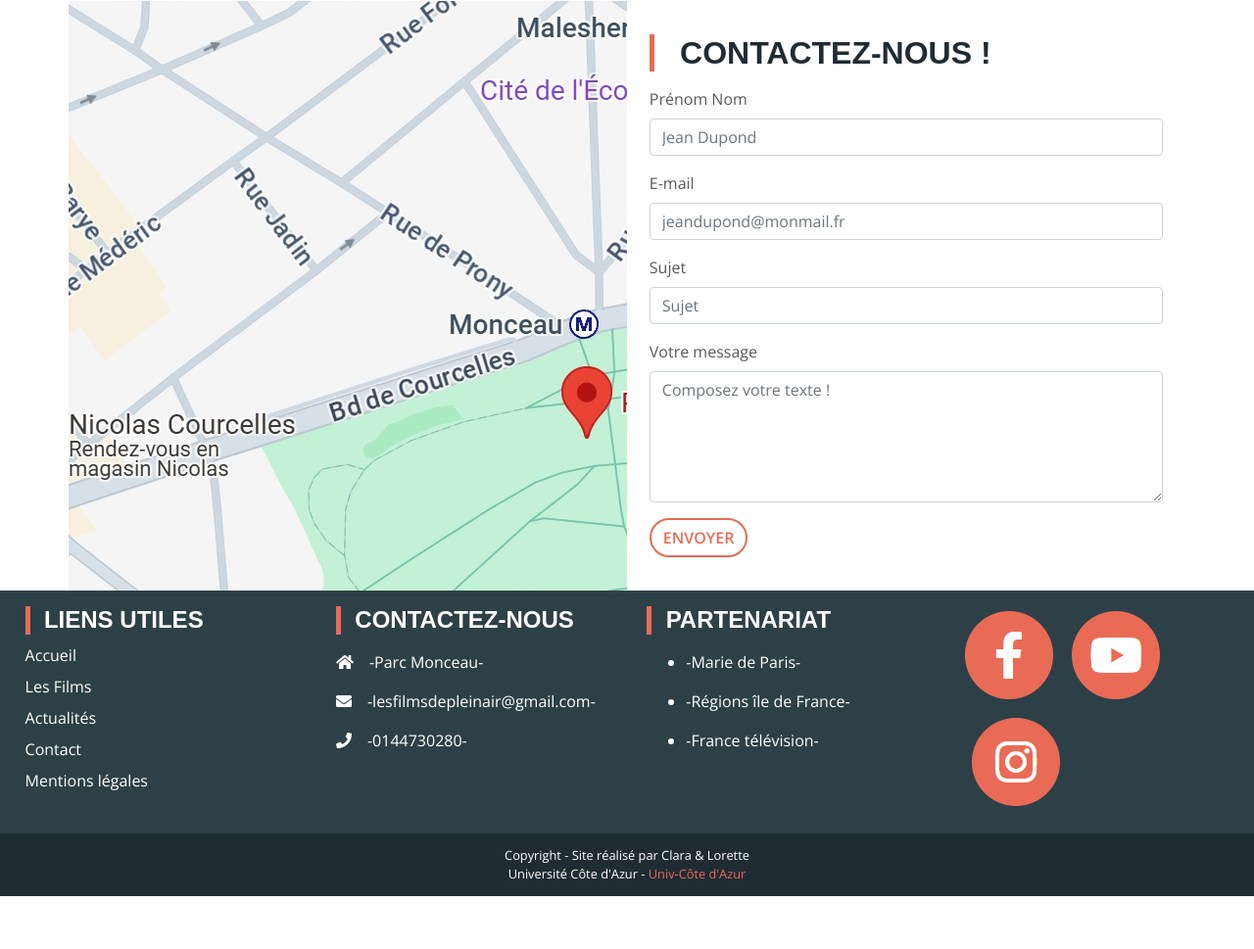
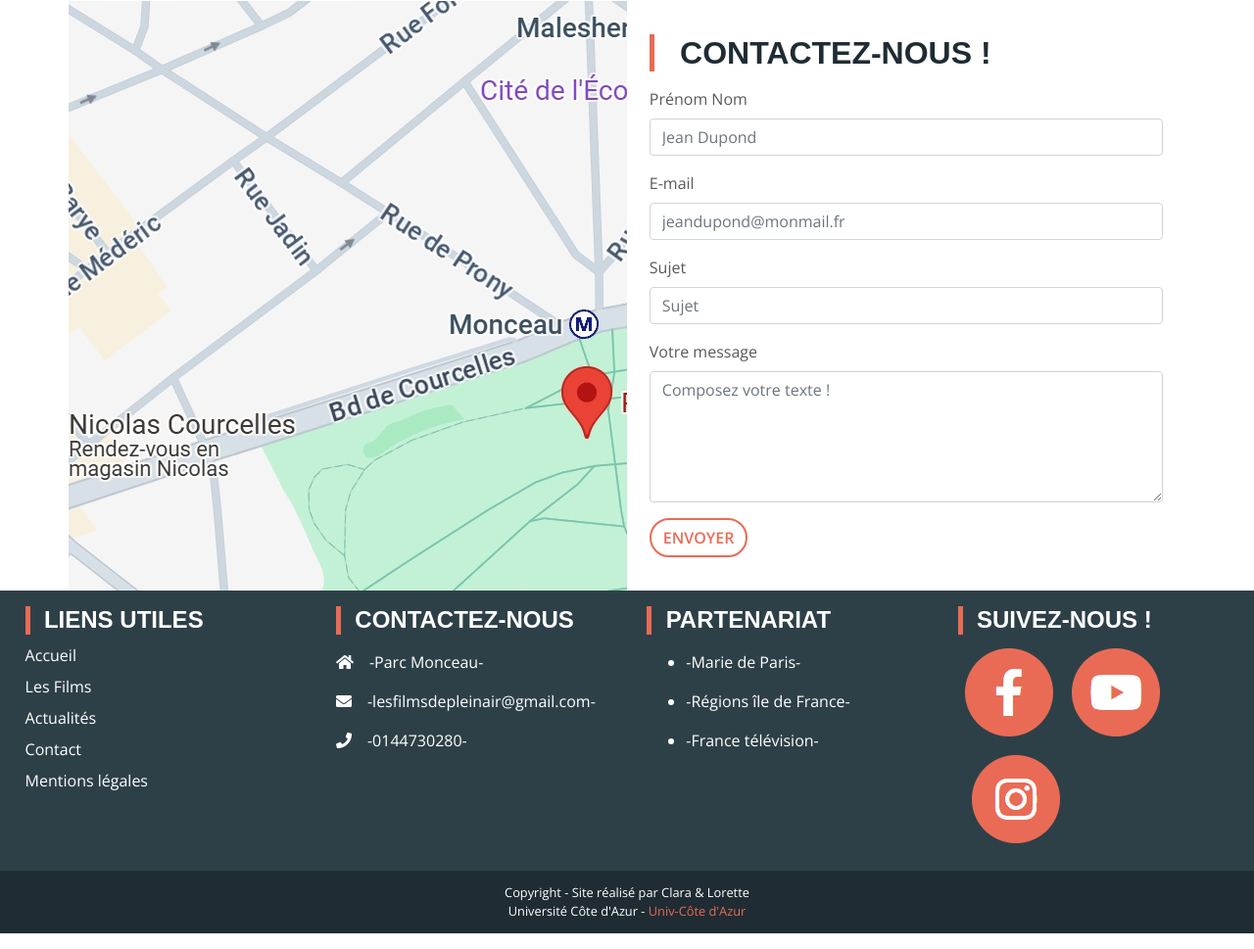
Before and after one commit to Calafac/Festival, a plain HTML site: page index.html in a window 1280 px wide. Shown: the part 2632-3601 px from the top of the page at 98% size. Before the commit the page ends 3563 px from the top, so only its background shows below. Drawn offline with nearby package versions, Linux system fonts and the light colour scheme; a script that the page names is missing.

Commit message:
Add files via upload

```diff
--- a/index.html
+++ b/index.html
@@ -339,6 +339,7 @@
                         </div>
                     </div>
                     <div class="col-12 col-md-3 social">
+						<h2>Suivez-nous !</h2>
 						<a href="https://facebook.com" aria-label="Facebook">
 						   <img src="images/facebook.png" alt="Facebook">
 						</a>
```
